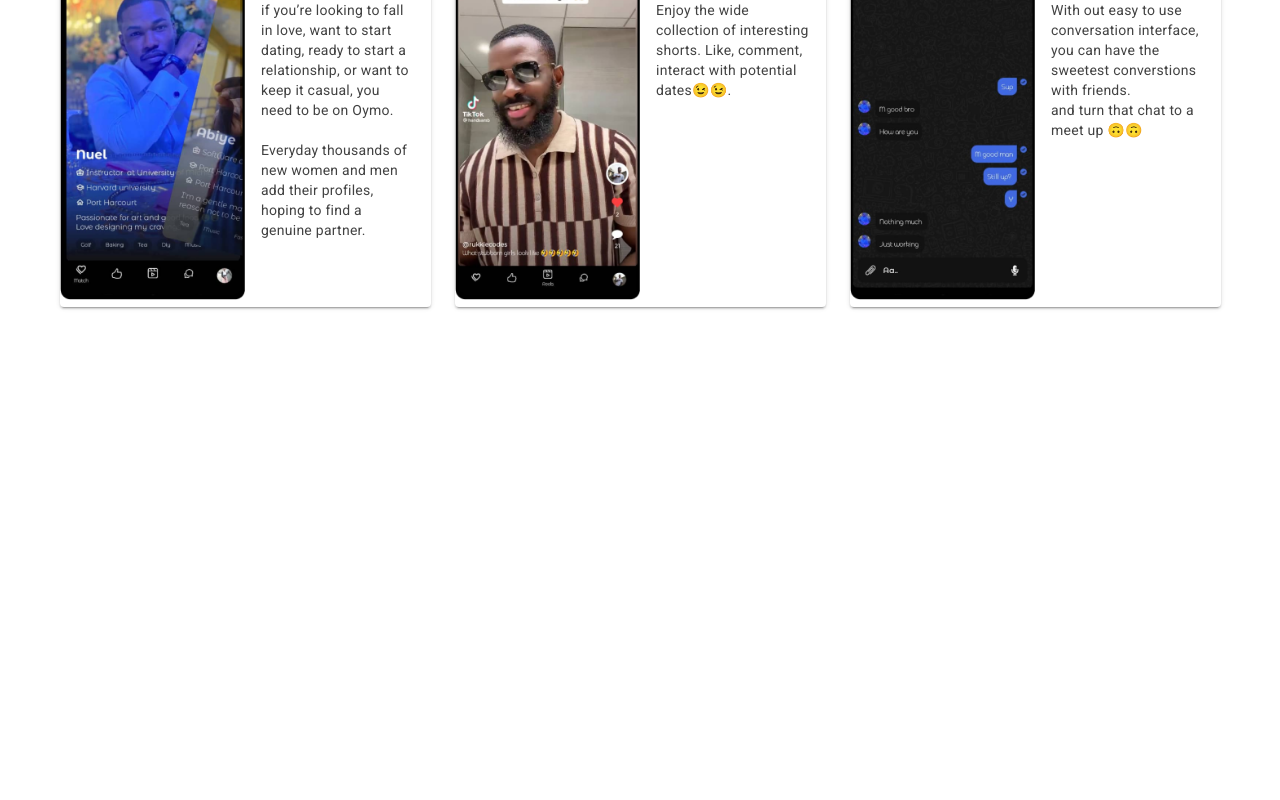
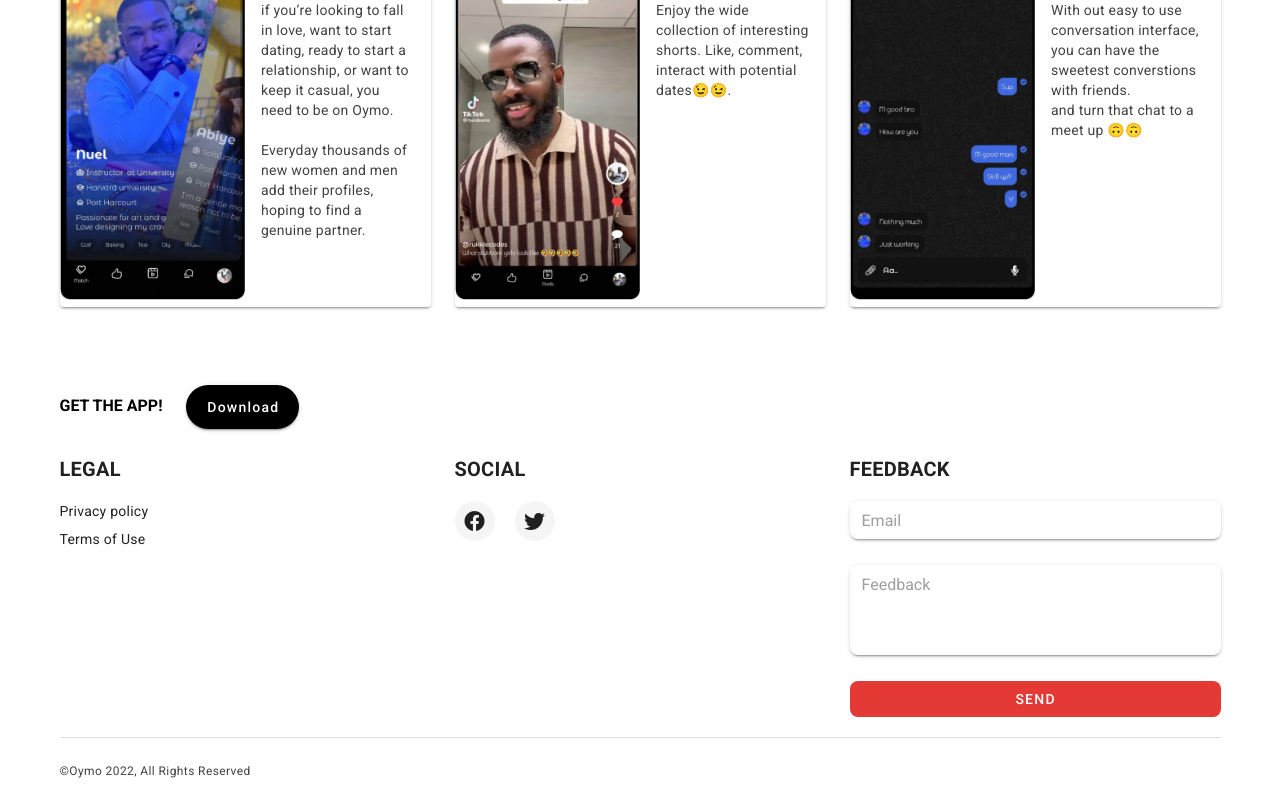
Before and after one commit to rukkiecodes/oymoWeb, a Nuxt app: page / in a window 1280 px wide. Shown: the part 1140-1940 px from the top of the page. Before the commit the page ends 1459 px from the top, so only its background shows below. Built offline with nearby package versions, Linux system fonts and the light colour scheme.

Commit message:
fonts now work

```diff
--- a/components/index/Head.vue
+++ b/components/index/Head.vue
@@ -4,13 +4,27 @@
     class="pa-0 ma-0 pt-5 head"
   >
     <v-container>
-      <v-row justify="space-between" align="center">
-        <v-col cols="12" sm="6" md="6">
+      <v-row
+        justify="space-between"
+        align="center"
+      >
+        <v-col
+          cols="12"
+          sm="6"
+          md="6"
+        >
           <span class="text-h4 text-sm-h3 font-weight-bold grey--text text--darken-3">
             Find friends, and dates around you with just a swipe.
           </span>
           <br />
-          <v-btn color="black" class="mt-5 text-capitalize" large rounded dark>
+          <v-btn
+            dark
+            large
+            rounded
+            color="black"
+            class="mt-5 text-capitalize"
+            href="https://exp-shell-app-assets.s3.us-west-1.amazonaws.com/android/%40rukkiecodes/oymo-23d92dc94cac4bd7a2a38ae2ba25208e-signed.apk"
+          >
             Download
           </v-btn>
         </v-col>
@@ -18,12 +32,6 @@
     </v-container>
   </div>
 </template>
-
-<script>
-export default {
-
-}
-</script>
 
 <style lang="scss" scoped>
 .head {
--- a/layouts/default.vue
+++ b/layouts/default.vue
@@ -7,22 +7,34 @@
       app
     >
       <v-list dense>
-        <v-list-item link to="/">
+        <v-list-item
+          link
+          to="/"
+        >
           <v-list-item-content>
             <v-list-item-title>Home</v-list-item-title>
           </v-list-item-content>
         </v-list-item>
-        <v-list-item link to="/product">
+        <v-list-item
+          link
+          to="/product"
+        >
           <v-list-item-content>
             <v-list-item-title>Product</v-list-item-title>
           </v-list-item-content>
         </v-list-item>
-        <v-list-item link to="/learn">
+        <v-list-item
+          link
+          to="/learn"
+        >
           <v-list-item-content>
             <v-list-item-title>Learn</v-list-item-title>
           </v-list-item-content>
         </v-list-item>
-        <v-list-item link to="/safety">
+        <v-list-item
+          link
+          to="/safety"
+        >
           <v-list-item-content>
             <v-list-item-title>Safety</v-list-item-title>
           </v-list-item-content>
@@ -34,7 +46,10 @@
       flat
       class="appBar"
     >
-      <v-app-bar-nav-icon @click="drwer = !drwer" class="hidden-sm-and-up" />
+      <v-app-bar-nav-icon
+        @click="drwer = !drwer"
+        class="hidden-sm-and-up"
+      />
       <v-toolbar-title class="logo text-h4 mb-2">
         Oymo
       </v-toolbar-title>
@@ -80,10 +95,11 @@
       </v-btn>
       <v-spacer />
       <v-btn
+        dark
+        rounded
         color="black"
         class="text-capitalize"
-        rounded
-        dark
+        href="https://exp-shell-app-assets.s3.us-west-1.amazonaws.com/android/%40rukkiecodes/oymo-23d92dc94cac4bd7a2a38ae2ba25208e-signed.apk"
       >
         Download
       </v-btn>
@@ -91,6 +107,103 @@
     <v-main>
       <Nuxt />
     </v-main>
+    <v-footer
+      class="mt-12"
+      color="transparent"
+    >
+      <v-container>
+        <v-row
+          justify="start"
+          align="start"
+        >
+          <v-col cols="12">
+            <span class="text-uppercase black--text font-weight-bold mr-5">
+              GET THE APP!
+            </span>
+            <v-btn
+              dark
+              large
+              rounded
+              color="black"
+              class="text-capitalize"
+              href="https://exp-shell-app-assets.s3.us-west-1.amazonaws.com/android/%40rukkiecodes/oymo-23d92dc94cac4bd7a2a38ae2ba25208e-signed.apk"
+            >
+              Download
+            </v-btn>
+          </v-col>
+          <v-col
+            cols="12"
+            sm="4"
+          >
+            <p class="text-h6 font-weight-bold text-uppercase">Legal</p>
+
+            <p class="text-body-2">Privacy policy</p>
+            <p class="text-body-2 mt-n2">Terms of Use</p>
+          </v-col>
+          <v-col
+            cols="12"
+            sm="4"
+          >
+            <p class="text-h6 font-weight-bold text-uppercase">SOCIAL</p>
+
+            <div class="d-fles">
+              <v-btn
+                fab
+                small
+                depressed
+                class="mr-5"
+                href="https://www.facebook.com/oymoDates"
+              >
+                <v-icon>mdi-facebook</v-icon>
+              </v-btn>
+              <v-btn
+                fab
+                small
+                depressed
+                class="mr-5"
+                href="https://twitter.com/rukkiecodes"
+              >
+                <v-icon>mdi-twitter</v-icon>
+              </v-btn>
+            </div>
+          </v-col>
+          <v-col
+            cols="12"
+            sm="4"
+          >
+            <p class="text-h6 font-weight-bold text-uppercase">Feedback</p>
+            <v-text-field
+              solo
+              dense
+              class="rounded-lg"
+              placeholder="Email"
+            />
+            <v-textarea
+              solo
+              dense
+              rows="3"
+              no-resize
+              class="rounded-lg"
+              placeholder="Feedback"
+            />
+            <v-btn
+              color="red darken-1"
+              class="rounded-lg"
+              depressed
+              rounded
+              block
+              dark
+            >
+              Send
+            </v-btn>
+          </v-col>
+        </v-row>
+        <v-divider class="my-5" />
+        <span class="text-caption grey--text text--darken-3">
+          ©Oymo {{ new Date().getFullYear() }}, All Rights Reserved
+        </span>
+      </v-container>
+    </v-footer>
   </v-app>
 </template>
 
@@ -105,10 +218,13 @@
 
 
 <style lang="scss" scoped>
-@import url("https://fonts.googleapis.com/css2?family=Pacifico&display=swap");
+@font-face {
+  font-family: Pacifico;
+  src: url("../assets/Pacifico/Pacifico-Regular.ttf") format("truetype");
+}
 
 .logo {
-  font-family: "Pacifico", cursive !important;
+  font-family: Pacifico !important;
   line-height: 60px;
 }
 
```
Also changed, not shown: assets/Pacifico/OFL.txt (added), assets/Pacifico/Pacifico-Regular.ttf (added), 1 other file (tests, documents, lock files or other folders).
